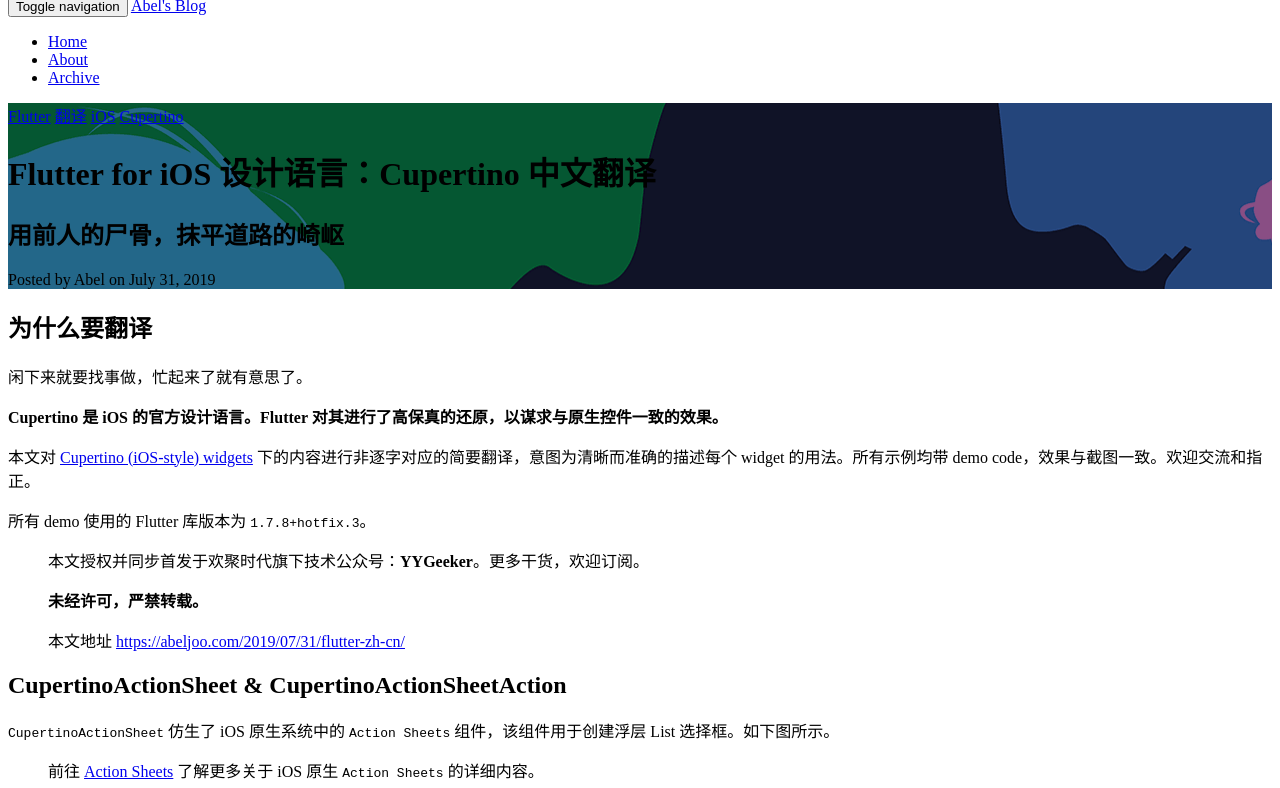
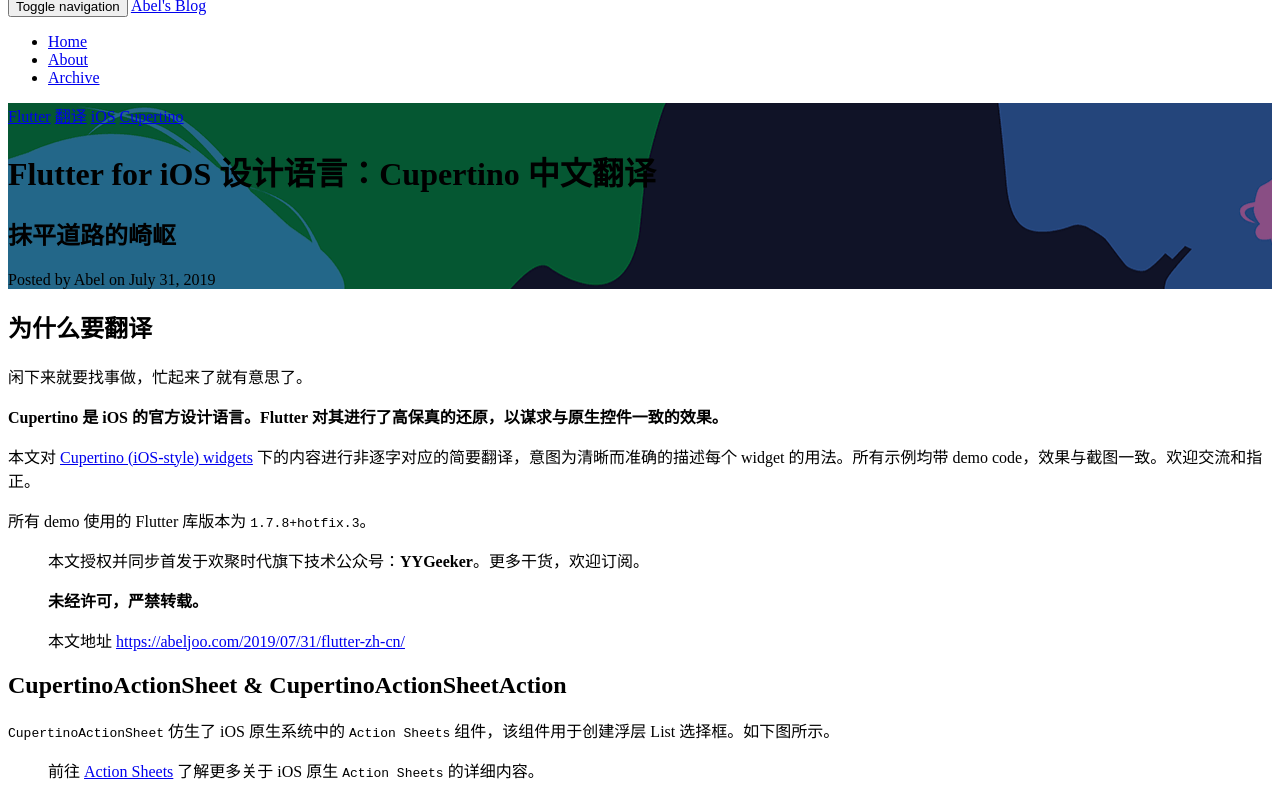
Before and after one commit to AbelJoo/abeljoo.github.io, a Jekyll site: the page built from _posts/2019-07-31-flutter-zh-cn.markdown, in a window 1280 px wide and 900 px high, cut to the strip 112-900 px from the top of the window. Built offline with Jekyll 4.4.1, drawn with Linux system fonts in a browser that asks for light colours; comment, search, counter and statistics services are not loaded.

Commit message:
<None commit>

```diff
--- a/_posts/2019-07-31-flutter-zh-cn.markdown
+++ b/_posts/2019-07-31-flutter-zh-cn.markdown
@@ -1,7 +1,7 @@
 ---
 layout:     post
 title:      "Flutter for iOS 设计语言：Cupertino 中文翻译"
-subtitle:   "用前人的尸骨，抹平道路的崎岖"
+subtitle:   "抹平道路的崎岖"
 date:       2019-07-31
 author:     "Abel"
 header-img: "img/header/2019-07-31-flutter-zh-cn-h.jpg"
```
